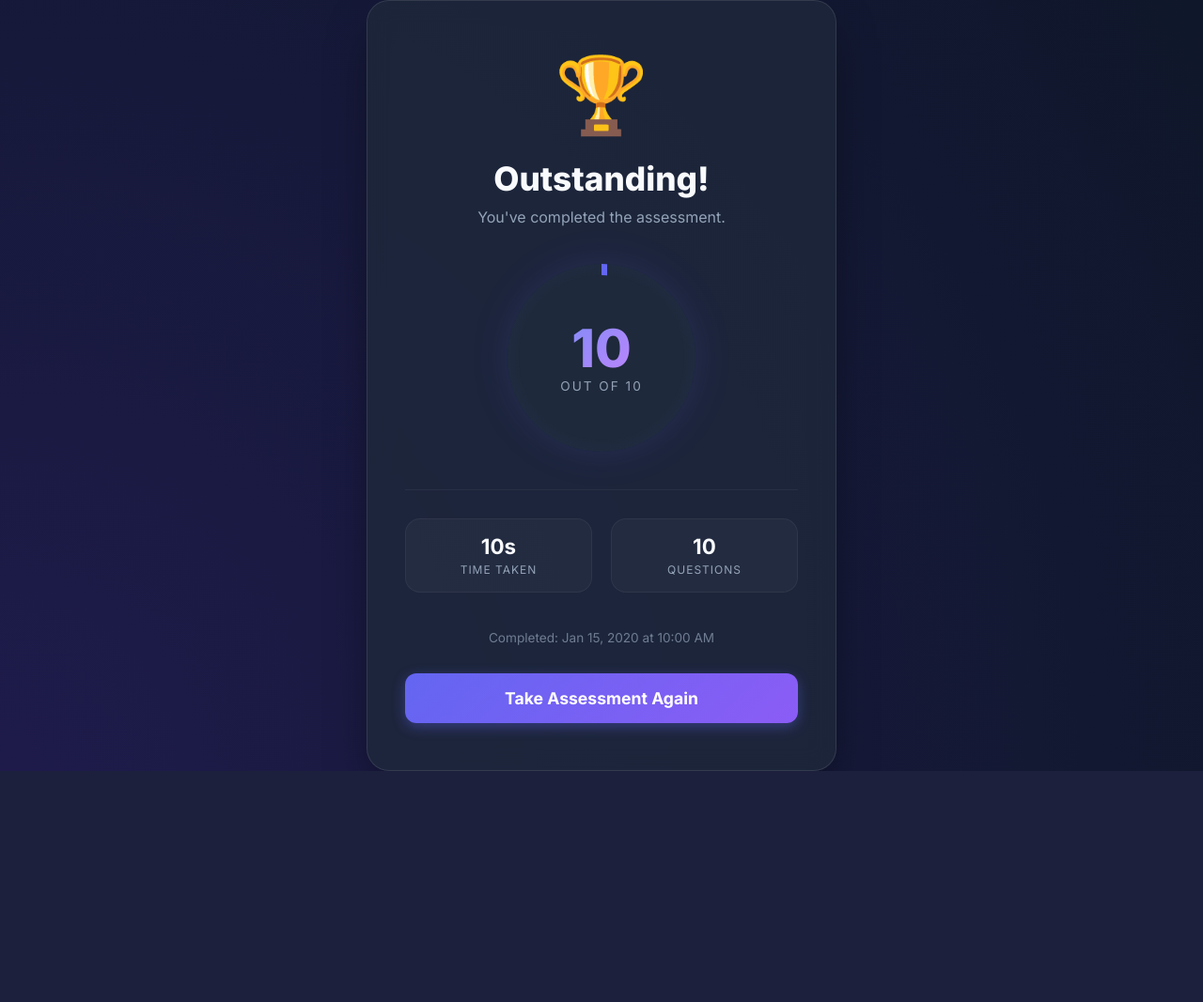
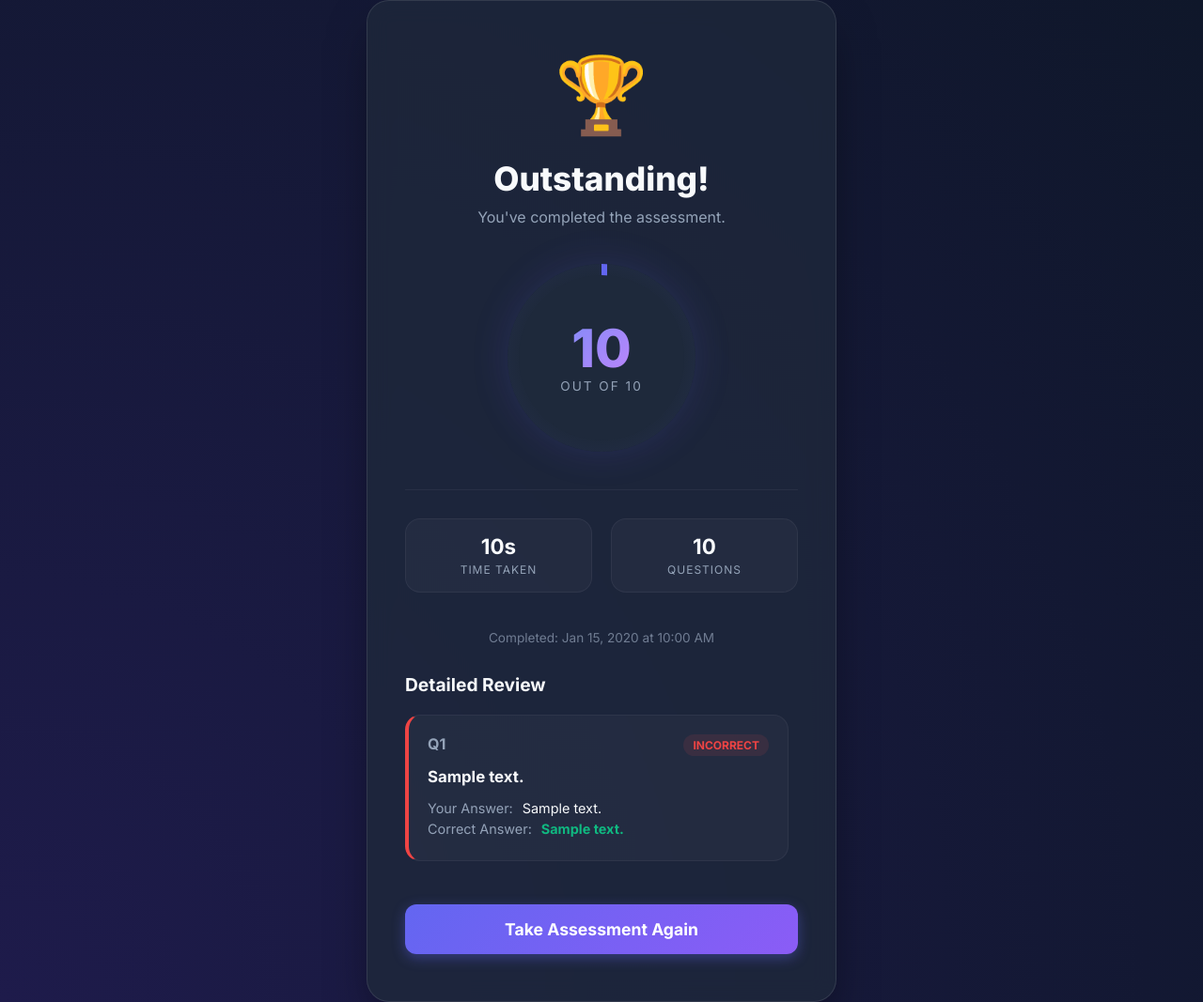
Before and after one commit to abbasdalhatu/CBT-ENGINE, a Flask app: template templates/result.html in a window 1280 px wide. Shown: the whole page at 94% size. Before the commit the page ends 821 px from the top, so only its background shows below. Run offline with Flask 3, Linux system fonts and the light colour scheme; the template is opened without the code that fills it: most values are stand-ins (such as "Sample title", 1, 10 or a date in 2020).

Commit message:
Commit 8: Implement comprehensive Review Mode to provide detailed feedback on assessment performance

```diff
--- a/app.py
+++ b/app.py
@@ -75,7 +75,8 @@ def result():
             total=engine.total_questions,
             completion_time=engine.end_time,
             score_percent=round(score_percent, 1),
-            duration=engine.duration
+            duration=engine.duration,
+            user_responses=engine.user_responses
         )
     except Exception as e:
         print(f"Error in /result: {e}")
--- a/engine.py
+++ b/engine.py
@@ -22,6 +22,7 @@ class TestEngine:
         self.start_time = None
         self.end_time = None
         self.current_question = None
+        self.user_responses = [] # List of (question_obj, user_answer_str, is_correct_bool)
 
     def load_questions(self, questions_list, shuffle=False):
         """
--- a/templates/result.html
+++ b/templates/result.html
@@ -173,6 +173,80 @@
             opacity: 0.7;
         }
 
+        .review-section {
+            margin-top: 20px;
+            text-align: left;
+            max-height: 400px;
+            overflow-y: auto;
+            padding-right: 10px;
+        }
+
+        .review-section::-webkit-scrollbar {
+            width: 6px;
+        }
+
+        .review-section::-webkit-scrollbar-thumb {
+            background: rgba(255, 255, 255, 0.1);
+            border-radius: 3px;
+        }
+
+        .review-card {
+            background: rgba(255, 255, 255, 0.03);
+            border: 1px solid rgba(255, 255, 255, 0.05);
+            border-radius: 16px;
+            padding: 20px;
+            margin-bottom: 16px;
+        }
+
+        .review-card.correct {
+            border-left: 4px solid var(--success);
+        }
+
+        .review-card.incorrect {
+            border-left: 4px solid var(--danger);
+        }
+
+        .review-header {
+            display: flex;
+            justify-content: space-between;
+            margin-bottom: 12px;
+        }
+
+        .q-num {
+            font-weight: 700;
+            color: var(--text-muted);
+        }
+
+        .status-pill {
+            font-size: 0.75rem;
+            padding: 4px 10px;
+            border-radius: 20px;
+            font-weight: 600;
+            text-transform: uppercase;
+        }
+
+        .correct .status-pill { background: rgba(16, 185, 129, 0.1); color: var(--success); }
+        .incorrect .status-pill { background: rgba(239, 68, 68, 0.1); color: var(--danger); }
+
+        .q-text {
+            font-size: 1.05rem;
+            font-weight: 600;
+            margin-bottom: 15px;
+        }
+
+        .result-details {
+            font-size: 0.9rem;
+        }
+
+        .result-row {
+            display: flex;
+            gap: 10px;
+            margin-bottom: 5px;
+        }
+
+        .result-row .label { color: var(--text-muted); }
+        .result-row .value.success { color: var(--success); font-weight: 600; }
+
         .btn {
             width: 100%;
             padding: 16px;
@@ -234,7 +308,32 @@
             Completed: {{ completion_time.strftime('%b %d, %Y at %I:%M %p') if completion_time else 'N/A' }}
         </div>
 
-        <a href="/" class="btn">Take Assessment Again</a>
+        <div class="review-section">
+            <h2 style="font-size: 1.2rem; margin-bottom: 20px; text-align: left;">Detailed Review</h2>
+            {% for entry in user_responses %}
+            <div class="review-card {{ 'correct' if entry.is_correct else 'incorrect' }}">
+                <div class="review-header">
+                    <span class="q-num">Q{{ loop.index }}</span>
+                    <span class="status-pill">{{ 'Correct' if entry.is_correct else 'Incorrect' }}</span>
+                </div>
+                <div class="q-text">{{ entry.question.text }}</div>
+                <div class="result-details">
+                    <div class="result-row">
+                        <span class="label">Your Answer:</span>
+                        <span class="value">{{ entry.user_answer }}</span>
+                    </div>
+                    {% if not entry.is_correct %}
+                    <div class="result-row">
+                        <span class="label">Correct Answer:</span>
+                        <span class="value success">{{ entry.correct_answer }}</span>
+                    </div>
+                    {% endif %}
+                </div>
+            </div>
+            {% endfor %}
+        </div>
+
+        <a href="/" class="btn" style="margin-top: 30px;">Take Assessment Again</a>
     </div>
 </body>
 
```
